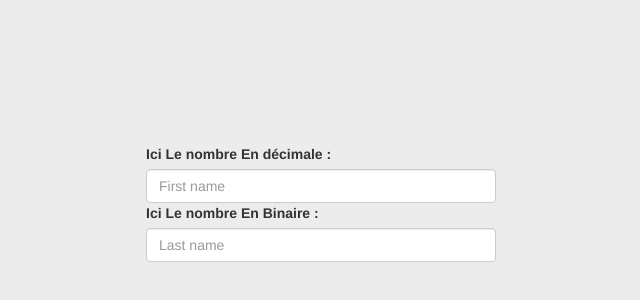
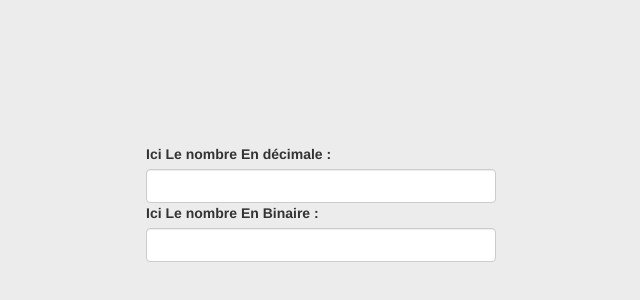
Before and after one commit to mednaji/binaire, a plain HTML site: page index.html in a window 1280 px wide. Shown: the part 56-356 px from the top of the page, without its empty margins (124-764 px from the left). Drawn offline with nearby package versions, Linux system fonts and the light colour scheme.

Commit message:
Update index.html

```diff
--- a/index.html
+++ b/index.html
@@ -22,12 +22,12 @@
   <div class="form-row">
     <div class="col"><label>Ici Le nombre En décimale :</label>
 
-      <input id="input1"type="number" class="form-control" placeholder="First name">
+      <input id="input1"type="number" class="form-control">
     </div>
     <div class="col">
     	<label>Ici Le nombre En Binaire :</label>
 
-      <input id="input2"type="number" class="form-control" placeholder="Last name">
+      <input id="input2"type="number" class="form-control">
     </div>
   </div>
 </form>
```
